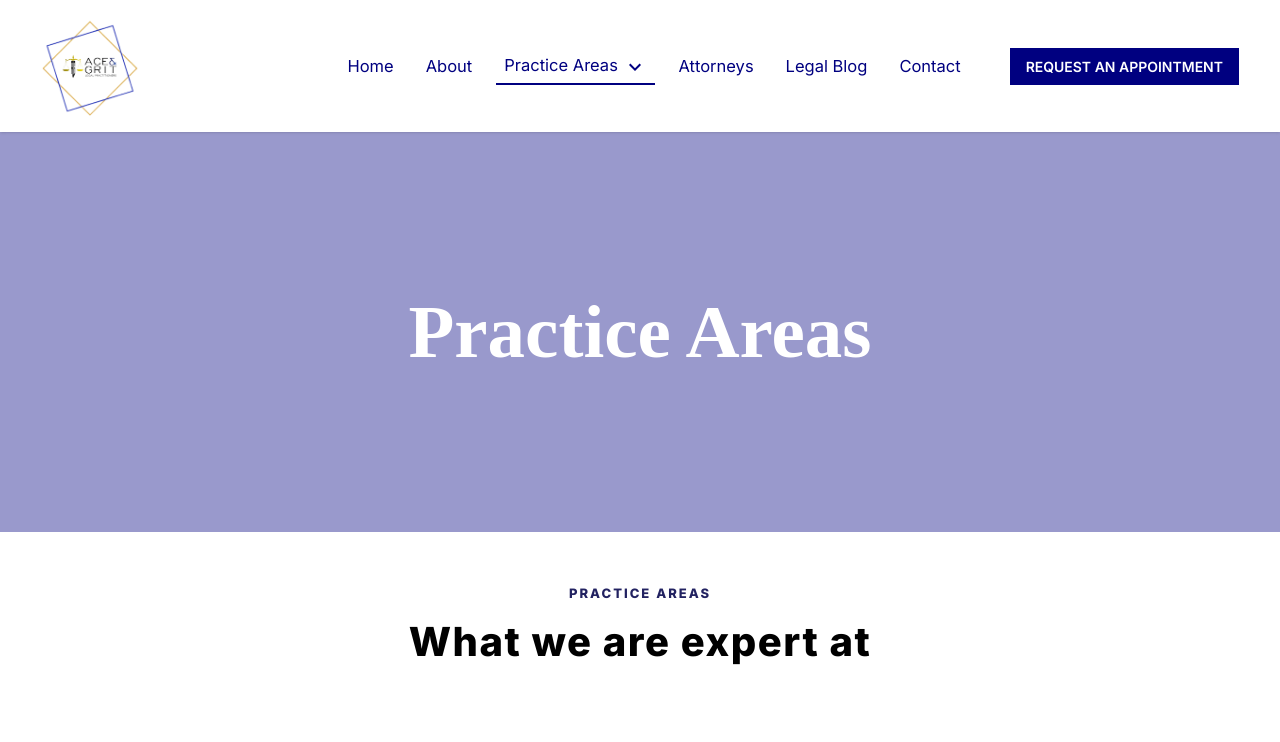
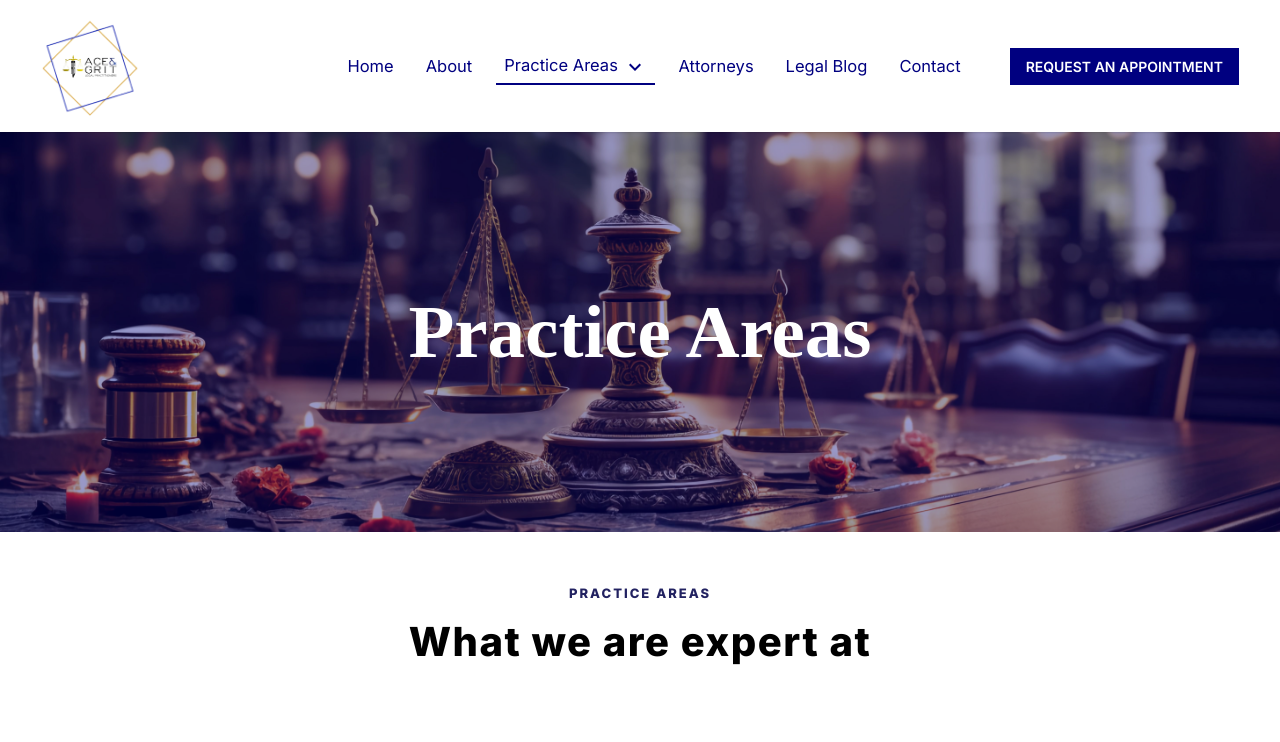
Before and after one commit to bolowys33/acegrit, a Next.js app: page /practice-areas in a window 1280 px wide. Shown: the top 742 px of the page. Built offline with nearby package versions, Linux system fonts and the light colour scheme.

Commit message:
Add banner image to practice area page

```diff
--- a/app/globals.css
+++ b/app/globals.css
@@ -2,7 +2,7 @@
 @tailwind components;
 @tailwind utilities;
 
-@import url('https://fonts.googleapis.com/css2?family=Cormorant+Garamond:ital,wght@0,300;0,400;0,500;0,600;0,700;1,300;1,400;1,500;1,600;1,700&family=Lato:ital,wght@0,100;0,300;0,400;0,700;0,900;1,100;1,300;1,400;1,700;1,900&family=Poppins:ital,wght@0,100;0,200;0,300;0,400;0,500;0,600;0,700;0,800;0,900;1,100;1,200;1,300;1,400;1,500;1,600;1,700;1,800;1,900&display=swap');
+@import url("https://fonts.googleapis.com/css2?family=Cormorant+Garamond:ital,wght@0,300;0,400;0,500;0,600;0,700;1,300;1,400;1,500;1,600;1,700&family=Lato:ital,wght@0,100;0,300;0,400;0,700;0,900;1,100;1,300;1,400;1,700;1,900&family=Poppins:ital,wght@0,100;0,200;0,300;0,400;0,500;0,600;0,700;0,800;0,900;1,100;1,200;1,300;1,400;1,500;1,600;1,700;1,800;1,900&display=swap");
 
 :root {
     --foreground-rgb: 0, 0, 0;
@@ -53,13 +53,17 @@ body {
 }
 
 .contact-image {
-  background-image: url('../public/assets/contact.jpg');
+    background-image: url("../public/assets/contact.jpg");
 }
 
 .blog-image {
-  background-image: url('../public/assets/blog.jpg');
+    background-image: url("../public/assets/blog.jpg");
+}
+
+.area-image {
+    background-image: url("../public/assets/areas.jpg");
 }
 
 .mission-image {
-  background-image: url('../public/assets/mission.jpg');
+    background-image: url("../public/assets/mission.jpg");
 }
```
Also changed, not shown: public/assets/areas.jpg (added). Lines whose indentation alone changed are shown as unchanged.
